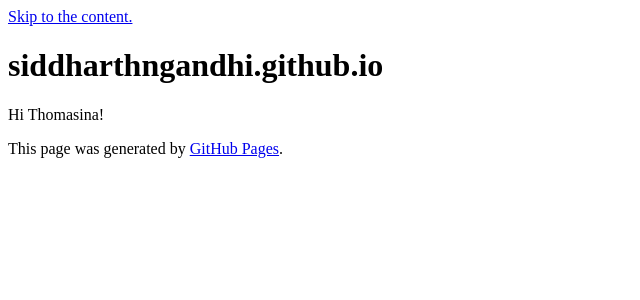
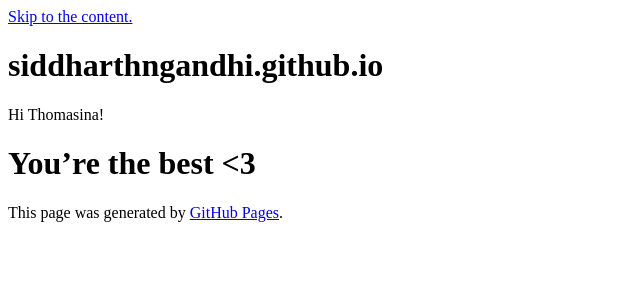
Before and after one commit to siddharthngandhi/siddharthngandhi.github.io, a Jekyll site: the page built from index.md, in a window 1280 px wide. Shown: the top 300 px of the page, without its empty margins (0-640 px from the left). Built offline with Jekyll 4.4.1, drawn with Linux system fonts in a browser that asks for light colours; our own code applies the rules of GitHub Pages for plain Markdown files; the repository's description, which GitHub fills in, is left out.

Commit message:
Update index.md

```diff
--- a/index.md
+++ b/index.md
@@ -1 +1,3 @@
 Hi Thomasina!
+
+# You're the best <3
```
